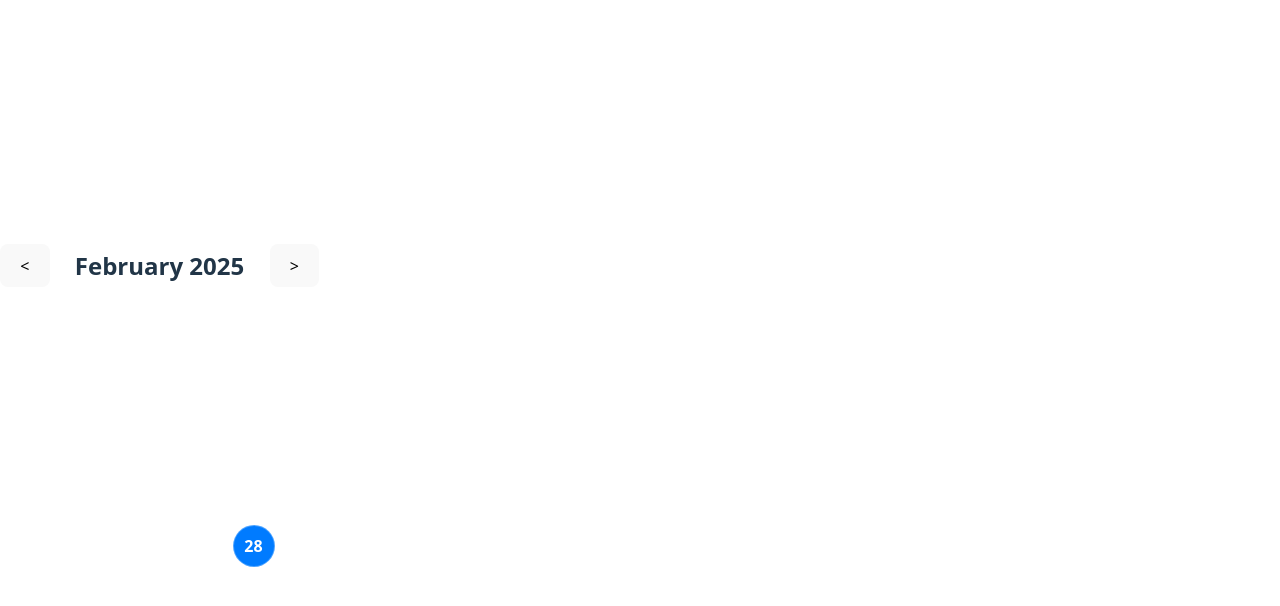
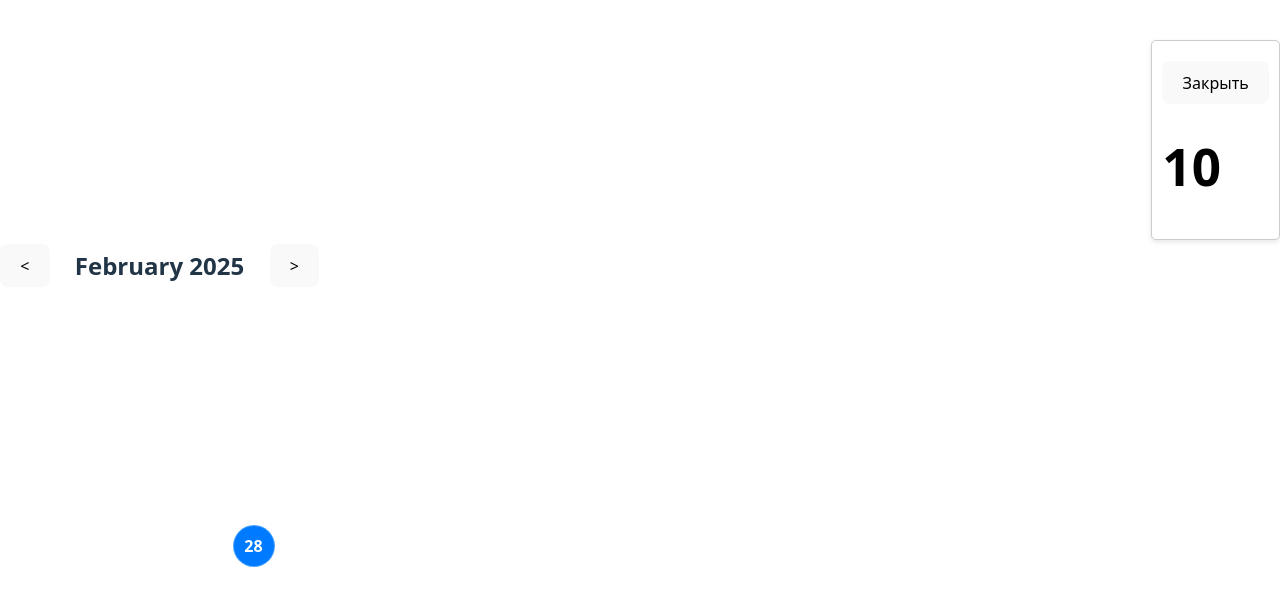
Before and after one commit to romboooo/hab-it, a React (Vite) app: page / in a window 1280 px wide. Both pictures are taken after a click on the element "10". Shown: the top 606 px of the page. Built offline with nearby package versions, Linux system fonts and the light colour scheme.

Commit message:
add dropdown menu TODO: fix closing dropdownmenu and onclick()

```diff
--- a/src/pages/Calendar/Components/CalendarGrid.tsx
+++ b/src/pages/Calendar/Components/CalendarGrid.tsx
@@ -6,6 +6,7 @@ import {
   startOfMonth,
 } from "date-fns";
 import DayCell from "./DayCell";
+import { useState } from "react";
 
 interface CalendarGridProps {
   currentDate: Date;
@@ -13,6 +14,7 @@ interface CalendarGridProps {
 }
 
 const CalendarGrid: React.FC<CalendarGridProps> = ({ currentDate }) => {
+  const [openMenuDay, setOpenMenuDay] = useState<number | null>(null);
   const daysInMonth = getDaysInMonth(currentDate);
   const startWeekday = getDay(startOfMonth(currentDate));
   const endWeekday = getDay(endOfMonth(currentDate));
@@ -23,6 +25,10 @@ const CalendarGrid: React.FC<CalendarGridProps> = ({ currentDate }) => {
   const emptyCellsEnd = Array.from({ length: 6 - endWeekday }, (_, i) => (
     <div key={`empty-end-${i}`} style={{ width: "40px", height: "40px" }} />
   ));
+
+  const handleDayClick = (day: number) => {
+    setOpenMenuDay(openMenuDay === day ? null : day);
+  };
 
   const totalCells = [
     ...emptyCellsStart,
@@ -39,6 +45,7 @@ const CalendarGrid: React.FC<CalendarGridProps> = ({ currentDate }) => {
           day={day}
           currentDate={currentDate}
           isCurrentDay={isCurrentDay}
+          onClick={() => handleDayClick(day)}
         />
       );
     }),
--- a/src/pages/Calendar/Components/DayCell.tsx
+++ b/src/pages/Calendar/Components/DayCell.tsx
@@ -1,10 +1,20 @@
+import { useState } from "react";
+import DropDownMenu from "./DropDownMenu";
+
 interface dayCellProps {
   day: number;
   currentDate: Date;
   isCurrentDay: boolean;
+  onClick: () => void;
 }
 
 const dayCell: React.FC<dayCellProps> = ({ day, isCurrentDay }) => {
+  const [isDropDownMenuOpen, setDropDownMenuOpen] = useState(false);
+
+  const changeDropDownMenuState = () => {
+    setDropDownMenuOpen(!isDropDownMenuOpen);
+  };
+
   return (
     <div
       style={{
@@ -23,13 +33,19 @@ const dayCell: React.FC<dayCellProps> = ({ day, isCurrentDay }) => {
         transition: "background-color 0.3s ease",
       }}
       onMouseEnter={(e) => {
-        e.currentTarget.style.backgroundColor = isCurrentDay ? "#0057a8" : "rgba(255, 255, 255, 0.4)";
+        e.currentTarget.style.backgroundColor = isCurrentDay
+          ? "#0057a8"
+          : "rgba(255, 255, 255, 0.4)";
       }}
       onMouseLeave={(e) => {
-        e.currentTarget.style.backgroundColor = isCurrentDay ? "#007bff" : "rgba(255, 255, 255, 0.2)";
+        e.currentTarget.style.backgroundColor = isCurrentDay
+          ? "#007bff"
+          : "rgba(255, 255, 255, 0.2)";
       }}
+      onClick={changeDropDownMenuState}
     >
       {day}
+      <DropDownMenu isOpen={isDropDownMenuOpen} onClose={() => setDropDownMenuOpen(false) } currDate={day}></DropDownMenu>
     </div>
   );
 };
--- /dev/null
+++ b/src/pages/Calendar/Components/DropDownMenu.tsx
@@ -0,0 +1,32 @@
+interface DropDownMenuProps {
+  isOpen: boolean;
+  onClose: () => void;
+  currDate: number
+}
+
+const DropDownMenu: React.FC<DropDownMenuProps> = ({ isOpen, onClose, currDate }) => {
+  if (!isOpen) {
+    return null;
+  }
+  return (
+    <div
+      style={{
+        position: "absolute",
+        top: "40px",
+        right: "0",
+        backgroundColor: "#fff",
+        border: "1px solid #ccc",
+        borderRadius: "5px",
+        boxShadow: "0 2px 5px rgba(0, 0, 0, 0.1)",
+        padding: "10px",
+        zIndex: 1000,
+      }}
+    >
+      <button onClick={onClose} style={{ marginTop: "10px" }}>
+        Закрыть
+      </button>
+      <h1 style={{color: "#000000"}} >{currDate}</h1>
+    </div>
+  );
+};
+export default DropDownMenu;
```
Also changed, not shown: src/pages/Calendar/CalendarPage.tsx (+5 -3 lines).
